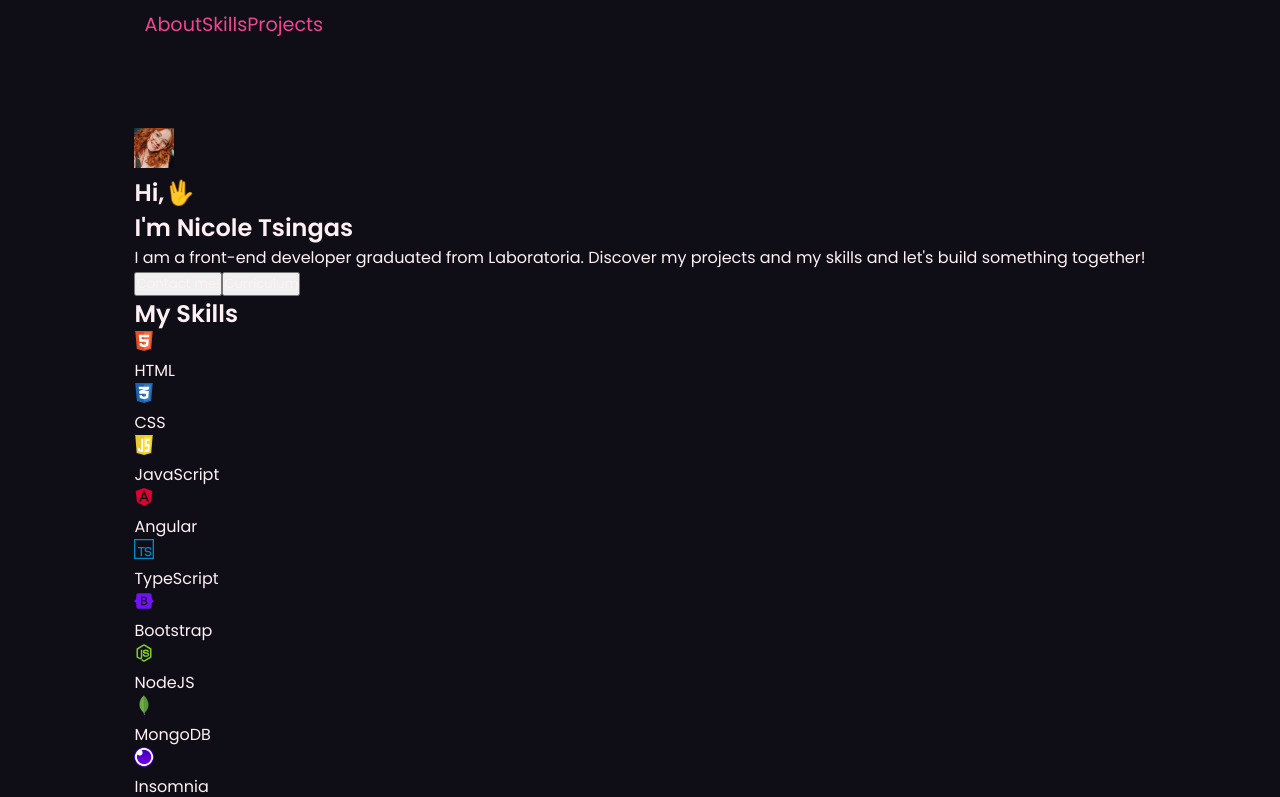
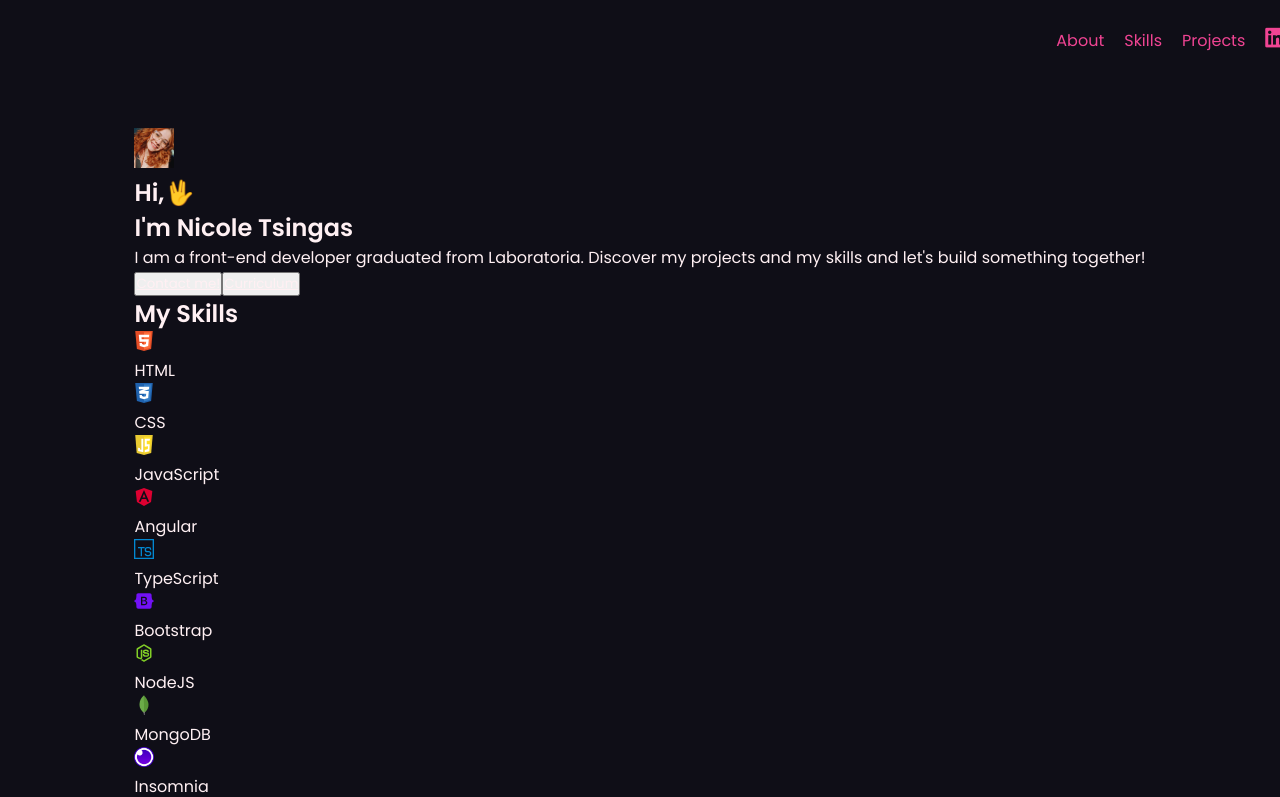
Before and after one commit to nicoletsingas/portfolio, an Angular app: page / in a window 1280 px wide. Shown: the top 797 px of the page. Built offline with nearby package versions, Linux system fonts and the light colour scheme.

Commit message:
Estilizado header component

```diff
--- a/src/app/components/commons/header/header.component.css
+++ b/src/app/components/commons/header/header.component.css
@@ -1,25 +1,32 @@
+.flex{
+  display: flex;
+  align-items: center;
+  justify-content: center;
+  gap: 20px;
+}
+
 .header{
   width: 100%;
-  max-width: 1500px;
-  height: 100px;
+  max-width: 1200px;
+  height: 80px;
   background-color: var(--backgroundColor);
-  padding: 10px;
   position: fixed;
+  justify-content: end;
 }
 
-nav {
+.navigation {
   margin-right: 10px;
 }
 
-nav span, nav i {
+.navigation span, .navigation i {
   color: var(--primaryColor);
-  font-size: 1.2em;
+  font-size: 1em;
 }
 
-nav i{
+.navigation i{
   font-size: 1.4em;
 }
 
-nav span:hover, nav i:hover {
+.navigation span:hover, .navigation i:hover {
   cursor: pointer;
 }
--- a/src/app/components/commons/header/header.component.html
+++ b/src/app/components/commons/header/header.component.html
@@ -1,9 +1,9 @@
-<header class="header">
-  <nav class="flex">
+<header class="flex header">
+  <nav class="flex navigation">
     <span (click)="onClickScroll('about')" class="mx-3">About</span>
     <span (click)="onClickScroll('skills')" class="mx-3">Skills</span>
     <span (click)="onClickScroll('projects')" class="mx-3">Projects</span>
-    <a href="https://www.linkedin.com/in/nicole-tsingas-2079b218b/" target="_blank"></a>
-    <a href="https://github.com/nicoletsingas" target="_blank"></a>
+    <a href="https://www.linkedin.com/in/nicole-tsingas-2079b218b/" target="_blank"><i class="fa-brands fa-linkedin"></i></a>
+    <a href="https://github.com/nicoletsingas" target="_blank"><i class="fa-brands fa-square-github"></i></a>
   </nav>
 </header>
--- a/src/index.html
+++ b/src/index.html
@@ -6,6 +6,8 @@
   <base href="/">
   <meta name="viewport" content="width=device-width, initial-scale=1">
   <link rel="icon" type="image/x-icon" href="favicon.ico">
+  <link rel="stylesheet" href="https://use.fontawesome.com/releases/v5.12.1/css/all.css" crossorigin="anonymous">
+  <script src="https://kit.fontawesome.com/6391f77c59.js" crossorigin="anonymous"></script>
   <link rel="stylesheet" href="styles.css">
 </head>
 <body>
--- a/src/styles.css
+++ b/src/styles.css
@@ -17,8 +17,10 @@
 }
 
 body{
+  background-color: var(--backgroundColor);
+  width: 100%;
+  height: 100%;
   display: flex;
   flex-direction: column;
   align-items: center;
-  background-color: var(--backgroundColor);
 }
```
